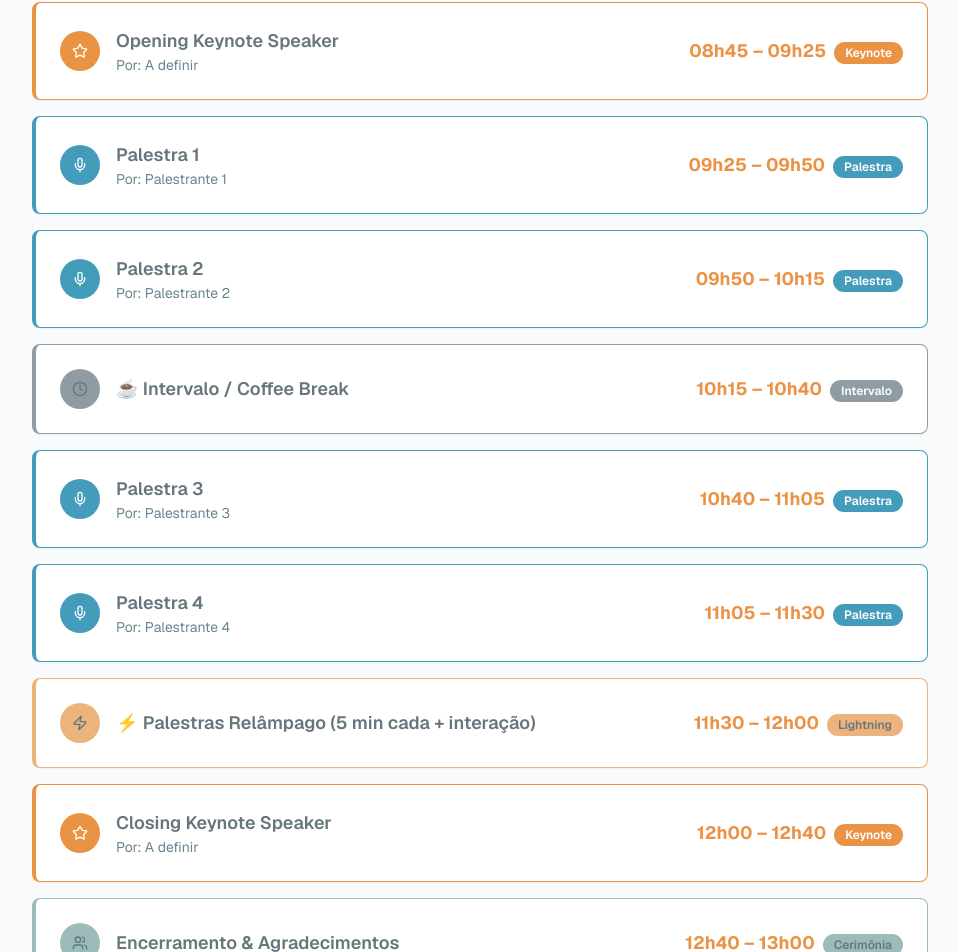
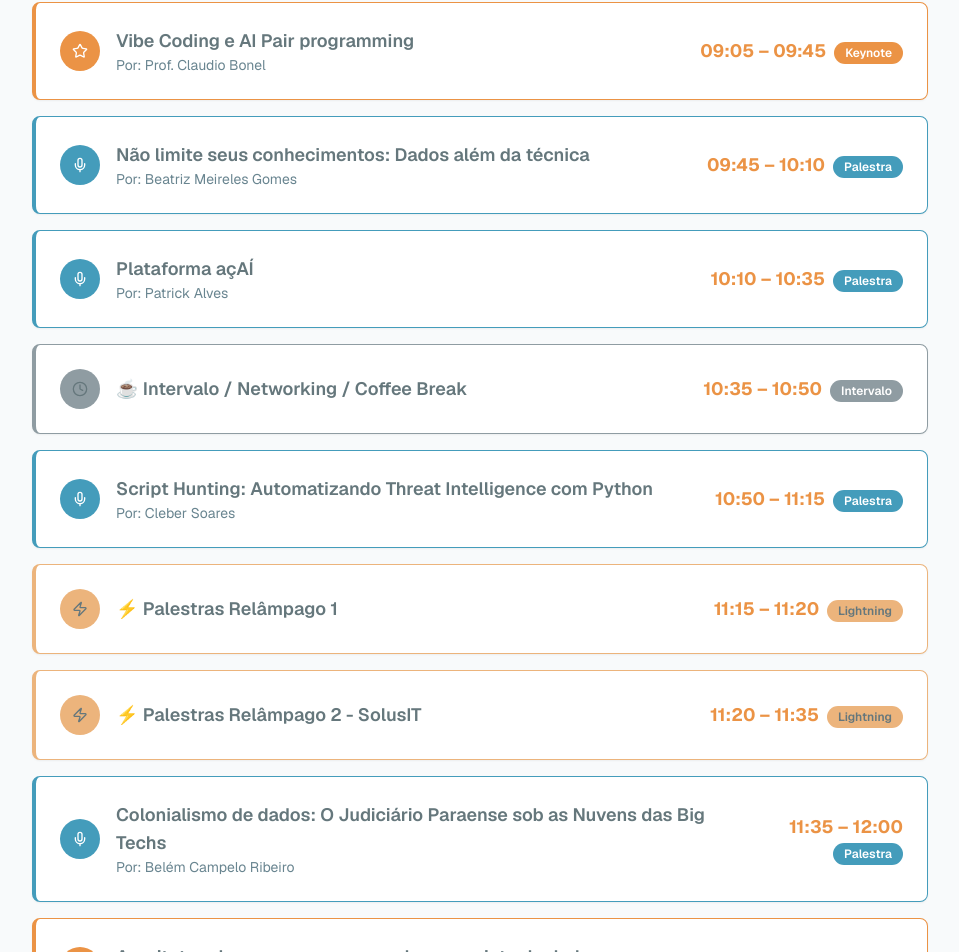
Before and after one commit to acaicomdados/pydata, a Next.js app: page / in a window 1280 px wide. Shown: the part 2227-3179 px from the top of the page, without its empty margins (160-1119 px from the left). Built offline with nearby package versions, Linux system fonts and the light colour scheme.

Commit message:
Atualiza a programação do evento, ajustando horários e títulos das palestras

```diff
--- a/app/page.tsx
+++ b/app/page.tsx
@@ -176,59 +176,64 @@ export default function PyDataParaPage() {
 
 const schedule = [
   {
-    time: "08h30 – 08h45",
+    time: "09:00 – 09:05",
     title: "Boas-vindas, agradecimentos & Abertura oficial",
     type: "ceremony",
   },
   {
-    time: "08h45 – 09h25",
-    title: "Opening Keynote Speaker",
-    speaker: "A definir",
+    time: "09:05 – 09:45",
+    title: "Vibe Coding e AI Pair programming",
+    speaker: "Prof. Claudio Bonel",
     type: "keynote",
   },
   {
-    time: "09h25 – 09h50",
-    title: "Palestra 1",
-    speaker: "Palestrante 1",
+    time: "09:45 – 10:10",
+    title: "Não limite seus conhecimentos: Dados além da técnica",
+    speaker: " Beatriz Meireles Gomes",
     type: "talk",
   },
   {
-    time: "09h50 – 10h15",
-    title: "Palestra 2",
-    speaker: "Palestrante 2",
+    time: "10:10 – 10:35",
+    title: "Plataforma açAÍ",
+    speaker: "Patrick Alves",
     type: "talk",
   },
   {
-    time: "10h15 – 10h40",
-    title: "☕ Intervalo / Coffee Break",
+    time: "10:35 – 10:50",
+    title: "☕ Intervalo / Networking / Coffee Break",
     type: "break",
   },
   {
-    time: "10h40 – 11h05",
-    title: "Palestra 3",
-    speaker: "Palestrante 3",
+    time: "10:50 – 11:15",
+    title: "Script Hunting: Automatizando Threat Intelligence com Python",
+    speaker: "Cleber Soares",
     type: "talk",
   },
   {
-    time: "11h05 – 11h30",
-    title: "Palestra 4",
-    speaker: "Palestrante 4",
+    time: "11:15 – 11:20",
+    title: "⚡ Palestras Relâmpago 1",
+    type: "lightning",
+  },
+  {
+    time: "11:20 – 11:35",
+    title: "⚡ Palestras Relâmpago 2 - SolusIT",
+    type: "lightning",
+  },
+  {
+    time: "11:35 – 12:00",
+    title: "Colonialismo de dados: O Judiciário Paraense sob as Nuvens das Big Techs",
+    speaker: "Belém Campelo Ribeiro",
     type: "talk",
   },
   {
-    time: "11h30 – 12h00",
-    title: "⚡ Palestras Relâmpago (5 min cada + interação)",
-    type: "lightning",
-  },
-  {
     time: "12h00 – 12h40",
-    title: "Closing Keynote Speaker",
-    speaker: "A definir",
+    title: "Arquitetura base para o sucesso de um projeto de dados",
+    speaker: "Profa. Artemisia Weyl",
     type: "keynote",
   },
   {
     time: "12h40 – 13h00",
-    title: "Encerramento & Agradecimentos",
+    title: "Encerramento, Agradecimentos & Sorteios",
     type: "ceremony",
   },
 ];
```
